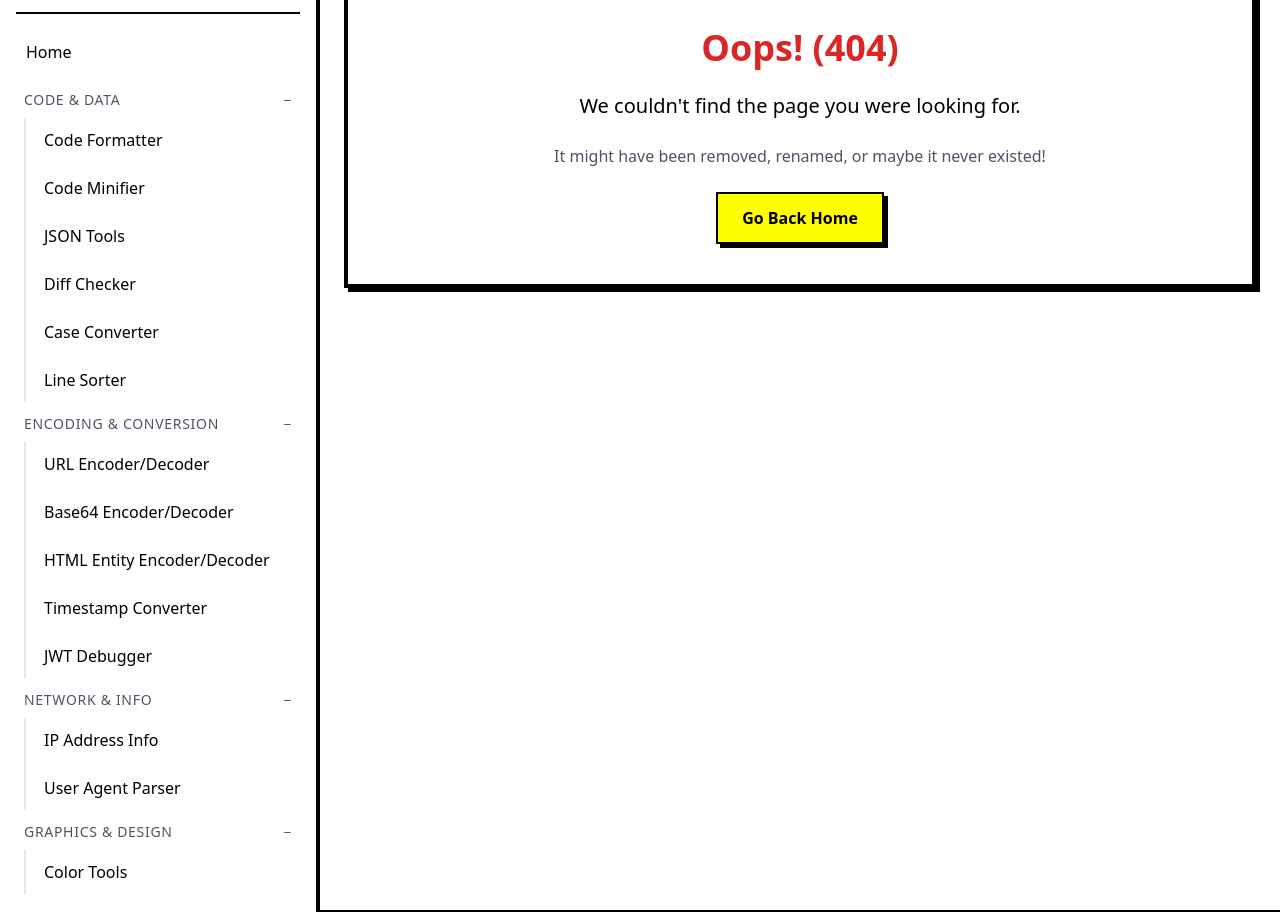
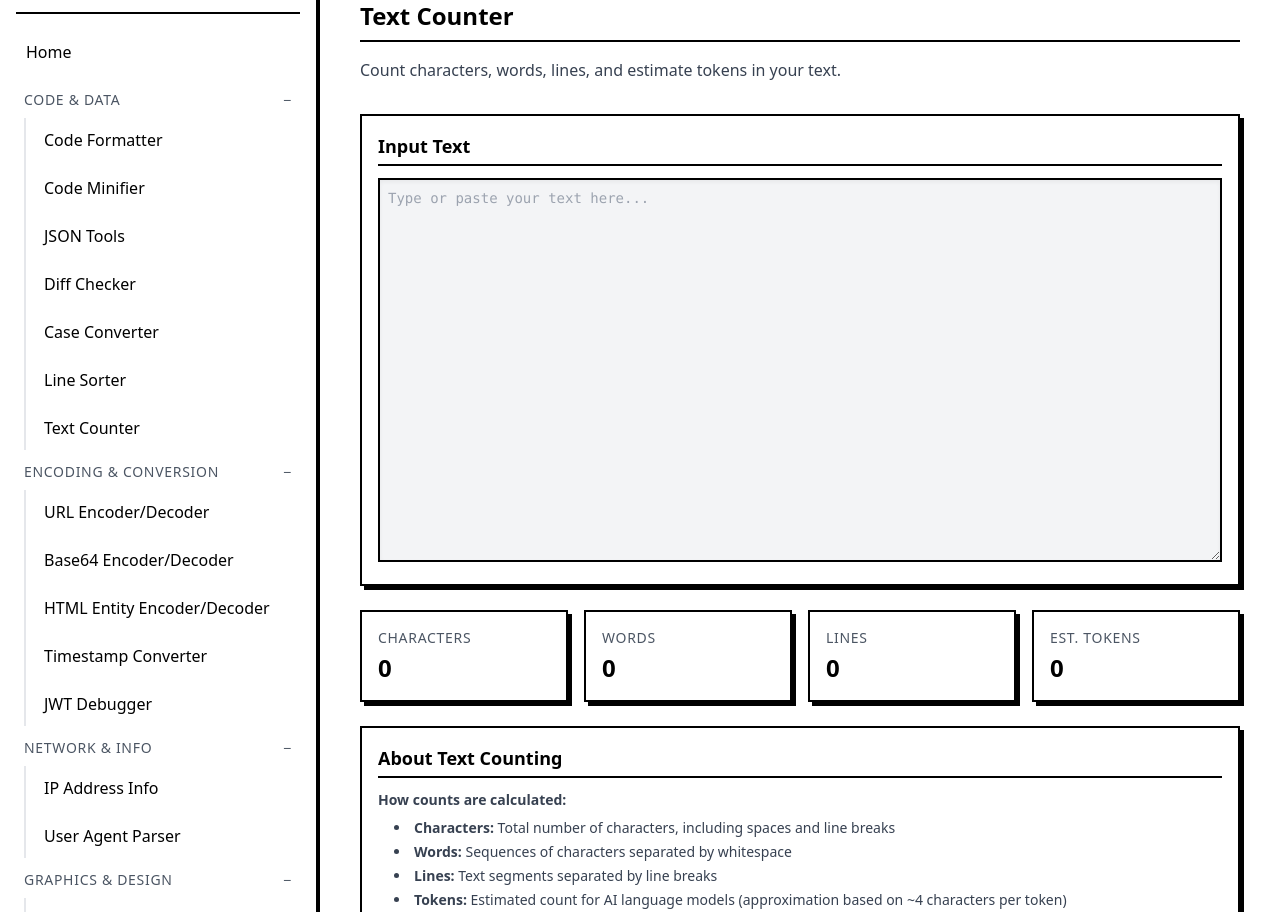
Before and after one commit to iseif/developer-utility-belt, a React (Vite) app: page /counter in a window 1280 px wide. Shown: the part 120-1032 px from the top of the page. Built offline with nearby package versions, Linux system fonts and the light colour scheme.

Commit message:
added Text Counter utilities

```diff
--- a/src/Router.tsx
+++ b/src/Router.tsx
@@ -17,6 +17,7 @@ import ColorToolsPage from './pages/ColorToolsPage';
 import CodeMinifierPage from './pages/CodeMinifierPage';
 import CaseConverterPage from './pages/CaseConverterPage';
 import LineToolsPage from './pages/LineToolsPage';
+import TextCounterPage from './pages/TextCounterPage';
 
 const AppRouter: React.FC = () => {
   return (
@@ -36,6 +37,7 @@ const AppRouter: React.FC = () => {
       <Route path="/minifier" element={<CodeMinifierPage />} />
       <Route path="/case-converter" element={<CaseConverterPage />} />
       <Route path="/line-tools" element={<LineToolsPage />} />
+      <Route path="/counter" element={<TextCounterPage />} />
 
       {/* Add routes for other pages here */}
       <Route path="*" element={<NotFoundPage />} />
--- a/src/components/layout/Nav.tsx
+++ b/src/components/layout/Nav.tsx
@@ -39,6 +39,7 @@ const Nav: React.FC<NavProps> = ({ isNavOpen }) => {
         { name: 'Diff Checker', path: '/diff' },
         { name: 'Case Converter', path: '/case-converter' },
         { name: 'Line Sorter', path: '/line-tools' },
+        { name: 'Text Counter', path: '/counter' },
       ],
     },
     {
--- a/src/pages/HomePage.tsx
+++ b/src/pages/HomePage.tsx
@@ -1,6 +1,6 @@
 import React from 'react';
 import { Link } from 'react-router-dom';
-import { FaEdit, FaSearch, FaBalanceScale, FaLink, FaClock, FaLock, FaGlobe, FaRocket, FaInfoCircle, FaPalette, FaCompress, FaFont, FaExchangeAlt, FaCode, FaSortAlphaDown } from 'react-icons/fa';
+import { FaEdit, FaSearch, FaBalanceScale, FaLink, FaClock, FaLock, FaGlobe, FaRocket, FaInfoCircle, FaPalette, FaCompress, FaFont, FaExchangeAlt, FaCode, FaSortAlphaDown, FaCalculator } from 'react-icons/fa';
 
 const HomePage: React.FC = () => {
   // Organize tools by category
@@ -41,6 +41,12 @@ const HomePage: React.FC = () => {
         path: '/line-tools',
         description: 'Sort lines alphabetically and remove duplicates from multi-line text.',
         icon: <FaSortAlphaDown className="align-middle" />,
+      },
+      {
+        name: 'Text Counter',
+        path: '/counter',
+        description: 'Count characters, words, lines, and estimate tokens in your text.',
+        icon: <FaCalculator className="align-middle" />,
       },
     ],
     'Encoding & Conversion': [
--- /dev/null
+++ b/src/pages/TextCounterPage.tsx
@@ -0,0 +1,141 @@
+import React, { useState, useCallback, useMemo } from 'react';
+
+interface TextCounts {
+  characters: number;
+  words: number;
+  lines: number;
+  tokens: number;
+}
+
+const TextCounterPage: React.FC = () => {
+  const [text, setText] = useState<string>('');
+
+  // Calculate all counts whenever text changes
+  const counts = useMemo<TextCounts>(() => {
+    // Character count (simple length)
+    const characters = text.length;
+
+    // Line count (split by newlines)
+    const lines = text === '' ? 0 : text.split('\n').length;
+
+    // Word count (split by whitespace, filter empty)
+    const words = text.trim() === ''
+      ? 0
+      : text.trim().split(/\s+/).length;
+
+    // Rough token estimation for AI models (approx 4 chars per token)
+    // This is a simplified approximation, actual tokenization varies by model
+    const tokens = Math.ceil(characters / 4);
+
+    return { characters, words, lines, tokens };
+  }, [text]);
+
+  const handleTextChange = useCallback((e: React.ChangeEvent<HTMLTextAreaElement>) => {
+    setText(e.target.value);
+  }, []);
+
+  // Format numbers with thousands separators
+  const formatNumber = (num: number): string => {
+    return num.toLocaleString();
+  };
+
+  return (
+    <div className="p-4 space-y-8">
+      <header>
+        <h1 className="text-2xl font-bold border-b-2 border-border-color dark:border-dark-border-color pb-2 mb-4 dark:text-dark-primary-text">
+          Text Counter
+        </h1>
+        <p className="mb-6 text-gray-700 dark:text-gray-300">
+          Count characters, words, lines, and estimate tokens in your text.
+        </p>
+      </header>
+
+      <div className="space-y-6">
+        {/* Input Section */}
+        <section className="space-y-3 p-4 border-2 border-border-color dark:border-dark-border-color shadow-solid dark:shadow-dark-solid">
+          <h3 className="text-lg font-semibold border-b-2 border-border-color dark:border-dark-border-color pb-1 dark:text-dark-primary-text">
+            Input Text
+          </h3>
+          <textarea
+            value={text}
+            onChange={handleTextChange}
+            placeholder="Type or paste your text here..."
+            className="w-full h-96 p-2 font-mono text-sm border-2 border-border-color dark:border-dark-border-color bg-gray-100 dark:bg-gray-700 text-primary-text dark:text-dark-primary-text shadow-inner"
+            spellCheck="false"
+          />
+        </section>
+
+        {/* Stats Section */}
+        <section className="grid grid-cols-2 md:grid-cols-4 gap-4">
+          <div className="p-4 border-2 border-border-color dark:border-dark-border-color shadow-solid dark:shadow-dark-solid bg-primary-bg dark:bg-dark-primary-bg">
+            <h3 className="text-sm uppercase tracking-wider text-gray-600 dark:text-gray-400 mb-1">
+              Characters
+            </h3>
+            <p className="text-2xl font-bold dark:text-dark-primary-text">
+              {formatNumber(counts.characters)}
+            </p>
+          </div>
+
+          <div className="p-4 border-2 border-border-color dark:border-dark-border-color shadow-solid dark:shadow-dark-solid bg-primary-bg dark:bg-dark-primary-bg">
+            <h3 className="text-sm uppercase tracking-wider text-gray-600 dark:text-gray-400 mb-1">
+              Words
+            </h3>
+            <p className="text-2xl font-bold dark:text-dark-primary-text">
+              {formatNumber(counts.words)}
+            </p>
+          </div>
+
+          <div className="p-4 border-2 border-border-color dark:border-dark-border-color shadow-solid dark:shadow-dark-solid bg-primary-bg dark:bg-dark-primary-bg">
+            <h3 className="text-sm uppercase tracking-wider text-gray-600 dark:text-gray-400 mb-1">
+              Lines
+            </h3>
+            <p className="text-2xl font-bold dark:text-dark-primary-text">
+              {formatNumber(counts.lines)}
+            </p>
+          </div>
+
+          <div className="p-4 border-2 border-border-color dark:border-dark-border-color shadow-solid dark:shadow-dark-solid bg-primary-bg dark:bg-dark-primary-bg">
+            <h3 className="text-sm uppercase tracking-wider text-gray-600 dark:text-gray-400 mb-1">
+              Est. Tokens
+            </h3>
+            <p className="text-2xl font-bold dark:text-dark-primary-text">
+              {formatNumber(counts.tokens)}
+            </p>
+          </div>
+        </section>
+
+        {/* Information Section */}
+        <section className="mt-8 p-4 border-2 border-border-color dark:border-dark-border-color shadow-solid dark:shadow-dark-solid">
+          <h3 className="text-lg font-semibold border-b-2 border-border-color dark:border-dark-border-color pb-1 mb-3 dark:text-dark-primary-text">
+            About Text Counting
+          </h3>
+          <div className="space-y-2 text-sm text-gray-700 dark:text-gray-300">
+            <p>
+              <strong>How counts are calculated:</strong>
+            </p>
+            <ul className="list-disc list-inside ml-4 space-y-1">
+              <li><strong>Characters:</strong> Total number of characters, including spaces and line breaks</li>
+              <li><strong>Words:</strong> Sequences of characters separated by whitespace</li>
+              <li><strong>Lines:</strong> Text segments separated by line breaks</li>
+              <li><strong>Tokens:</strong> Estimated count for AI language models (approximation based on ~4 characters per token)</li>
+            </ul>
+            <p className="mt-2">
+              <strong>Common uses:</strong>
+            </p>
+            <ul className="list-disc list-inside ml-4 space-y-1">
+              <li>Checking content length for social media posts</li>
+              <li>Monitoring word count for essays or articles</li>
+              <li>Estimating token usage for AI language models</li>
+              <li>Analyzing text statistics for content optimization</li>
+            </ul>
+            <p className="mt-2 text-xs text-gray-500 dark:text-gray-400">
+              Note: Token estimation is approximate and may vary by AI model. Different models use different tokenization methods.
+            </p>
+          </div>
+        </section>
+      </div>
+    </div>
+  );
+};
+
+export default TextCounterPage;
```
